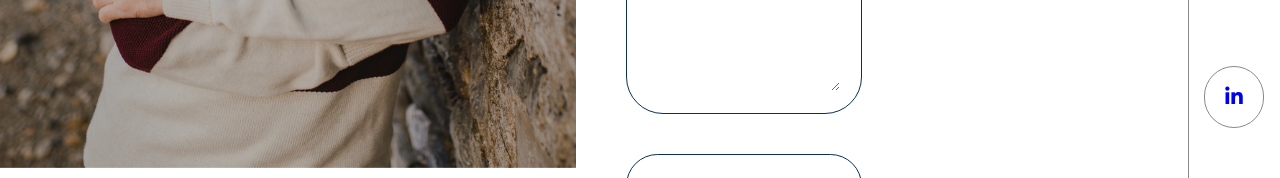
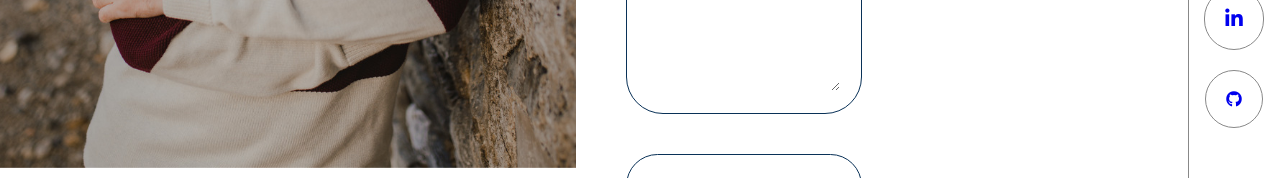
Before and after one commit to JuanmaBarcia/PaginaPersonalJuanmaBarcia, a plain HTML site: page contacto.html in a window 1280 px wide. Shown: the part 632-810 px from the top of the page. Drawn offline with nearby package versions, Linux system fonts and the light colour scheme.

Commit message:
Added GitHub icon to footer

```diff
--- a/contacto.html
+++ b/contacto.html
@@ -104,6 +104,7 @@
     <footer>
         <div class="social">
             <a href="https://www.linkedin.com/in/juanmabarcia/" target="_blank"><i class="fab fa-linkedin-in"></i></a>
+            <a href="https://github.com/JuanmaBarcia" target="_blank"><i class="fab fa-github"></i></a>
         </div>
     </footer>
 </body>
--- a/css/style.css
+++ b/css/style.css
@@ -298,7 +298,7 @@ footer:before {
 .social a i {
     display: block;
     width: fit-content;
-    margin: 0 auto;
+    margin: 20px auto 0;
     border: solid 1px var(--light_grey);
     padding: 20px;
     border-radius: 30px;
```
Also changed, not shown: index.html (+1 -0 lines), portfolio.html (+1 -0 lines), sobre_mi.html (+1 -0 lines), 1 other file.
